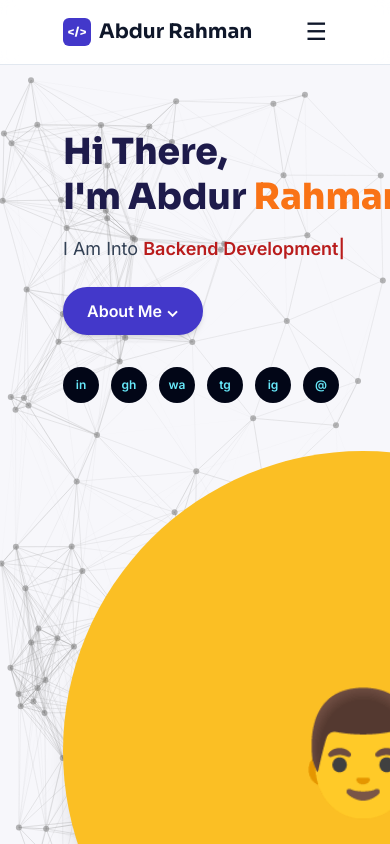
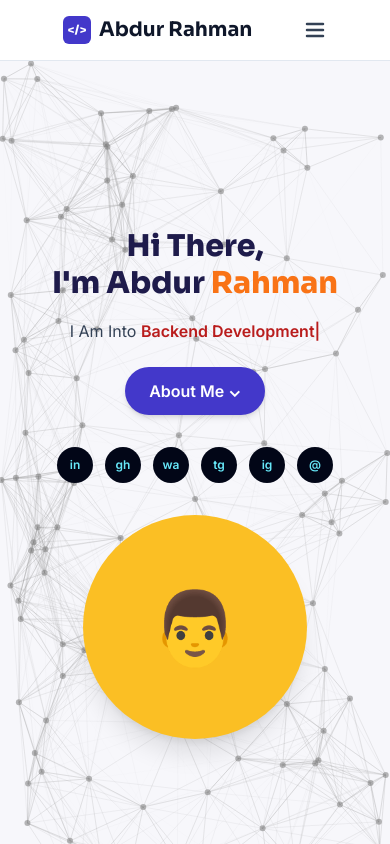
Before and after one commit to AbuDeveloperPassio/demo-portfolio, a React (Vite) app: page / in a window 390 px wide. Shown: the top 844 px of the page. Built offline with nearby package versions, Linux system fonts and the light colour scheme.

Commit message:
fix deployment

```diff
--- a/src/components/Education.jsx
+++ b/src/components/Education.jsx
@@ -15,31 +15,43 @@ const EDUCATION = [
     title: 'Secondary School Leaving Certificate',
     place: 'Punitha Arockia Annai Higher Secondary School',
     years: '2016-2017 | Completed With 86%',
-    icon: '📘',
+    icon: '📱',
   },
 ]
 
 export default function Education() {
   return (
-    <section id="education" className="bg-[#F0F1FB] py-40 fade-up">
-      <div className="w-4/5 mx-auto px-6">
-        <h2 className="font-display text-3xl font-bold text-center flex items-center gap-2 justify-center">
+    <section id="education" className="bg-[#F0F1FB] py-20 md:py-40 fade-up">
+      <div className="w-full max-w-6xl mx-auto px-4 md:px-6">
+        <h2 className="font-display text-2xl md:text-4xl font-bold text-center flex items-center gap-2 justify-center mb-2">
           🎓 My <span className="text-indigo-700">Education</span>
         </h2>
-        <p className="text-center text-slate-500 mt-2">
+        <p className="text-center text-slate-500 text-xs md:text-base mt-3 px-2 md:px-4">
           Education Is Not The Learning Of Facts, But The Training Of The Mind To Think.
         </p>
 
-        <div className="mt-10 flex flex-col gap-5">
+        <div className="mt-8 md:mt-12 flex flex-col gap-4 md:gap-6">
           {EDUCATION.map((e) => (
-            <div key={e.title} className="bg-white rounded-xl shadow-sm flex overflow-hidden min-h-40">
-              <div className="w-28 md:w-40 bg-indigo-100 flex items-center justify-center text-4xl shrink-0">
+            <div
+              key={e.title}
+              className="bg-white rounded-xl shadow-sm hover:shadow-md transition-shadow flex overflow-hidden"
+            >
+              {/* Icon Container */}
+              <div className="w-20 md:w-28 bg-indigo-100 flex items-center justify-center text-3xl md:text-4xl shrink-0">
                 {e.icon}
               </div>
-              <div className="p-6">
-                <h3 className="font-bold text-lg text-indigo-950">{e.title}</h3>
-                <p className="text-slate-500 text-sm">{e.place}</p>
-                <p className="text-green-600 font-semibold mt-1 text-sm">{e.years}</p>
+
+              {/* Content Container */}
+              <div className="p-4 md:p-6 flex-grow">
+                <h3 className="font-bold text-base md:text-lg text-indigo-950">
+                  {e.title}
+                </h3>
+                <p className="text-slate-500 text-xs md:text-sm mt-1">
+                  {e.place}
+                </p>
+                <p className="text-green-600 font-semibold mt-2 text-xs md:text-sm">
+                  {e.years}
+                </p>
               </div>
             </div>
           ))}
--- a/src/components/Hero.jsx
+++ b/src/components/Hero.jsx
@@ -7,18 +7,21 @@ export default function Hero() {
   const typed = useTypewriter('Backend Development')
 
   return (
-    <section id="home" className="relative bg-[#F7F7FB] overflow-hidden min-h-[92vh] flex items-center">
+    <section id="home" className="relative bg-[#F7F7FB] overflow-hidden min-h-screen flex items-center justify-center py-12">
       <ParticleField />
 
-      <div className="relative w-4/5 mx-auto px-6 py-16 grid md:grid-cols-2 items-center gap-12">
-        <div>
-          <h1 className="font-display text-4xl md:text-5xl font-extrabold text-indigo-950 leading-tight">
+      <div className="relative w-full max-w-md mx-auto px-4 md:max-w-none md:w-4/5">
+        <div className="flex flex-col md:grid md:grid-cols-2 items-center gap-8 md:gap-12">
+
+          {/* Text Content - Top on Mobile */}
+          <div className="md:order-1 text-center md:text-left w-full md:w-auto">
+            <h1 className="font-display text-3xl sm:text-4xl md:text-5xl font-extrabold text-indigo-950 leading-tight">
               Hi There,
               <br />
               I'm Abdur <span className="text-orange-500">Rahman</span>
             </h1>
 
-          <p className="mt-4 text-lg text-slate-700">
+            <p className="mt-4 text-base sm:text-lg text-slate-700">
               I Am Into{' '}
               <span className="text-red-700 font-semibold">
                 {typed}
@@ -26,15 +29,15 @@ export default function Hero() {
               </span>
             </p>
 
-
-         <a   href="#about"
+            <a
+              href="#about"
               className="inline-block mt-6 bg-indigo-700 text-white font-semibold px-6 py-3 rounded-full shadow-md
                          hover:bg-indigo-800 transition-colors"
             >
               About Me ⌄
             </a>
 
-          <div className="flex gap-3 mt-8">
+            <div className="flex justify-center md:justify-start gap-3 mt-8">
               <Social label="in" />
               <Social label="gh" />
               <Social label="wa" />
@@ -44,14 +47,16 @@ export default function Hero() {
             </div>
           </div>
 
-        <div className="flex justify-center">
+          {/* Emoji Circle - Bottom on Mobile */}
+          <div className="md:order-2 flex justify-center w-full md:w-auto">
             <TiltCard>
-          <div className="w-[600px] h-[600px] rounded-full bg-amber-400 flex items-center justify-center text-[120px] shadow-xl">
+              <div className="w-56 h-56 sm:w-72 sm:h-72 md:w-96 md:h-96 rounded-full bg-amber-400 flex items-center justify-center text-7xl sm:text-8xl md:text-[120px] shadow-xl">
                 👨
               </div>
             </TiltCard>
           </div>
         </div>
+      </div>
     </section>
   )
 }
--- a/src/components/Navbar.jsx
+++ b/src/components/Navbar.jsx
@@ -6,7 +6,7 @@ export default function Navbar() {
   const [open, setOpen] = useState(false)
 
   return (
-    <header className="sticky top-0 z-40 bg-white/90 backdrop-blur border-b border-slate-200">
+    <header className="sticky top-0 z-40 bg-white border-b border-slate-200">
       <div className="w-4/5 mx-auto flex items-center justify-between px-6 py-4">
         <a href="#home" className="font-display font-bold text-xl flex items-center gap-2">
           <span className="w-7 h-7 rounded-md bg-indigo-700 text-white flex items-center justify-center text-xs">
@@ -27,29 +27,85 @@ export default function Navbar() {
           ))}
         </nav>
 
+        {/* Hamburger Menu Button with Animation */}
         <button
-          className="md:hidden text-2xl"
+          className="md:hidden text-slate-700 transition-all duration-300"
           onClick={() => setOpen(!open)}
           aria-label="Toggle menu"
         >
-          ☰
+          {!open ? (
+            <svg
+              className="w-6 h-6 transition-all duration-300 hover:scale-110"
+              fill="none"
+              stroke="currentColor"
+              viewBox="0 0 24 24"
+            >
+              <path
+                strokeLinecap="round"
+                strokeLinejoin="round"
+                strokeWidth={2.5}
+                d="M4 6h16M4 12h16M4 18h16"
+              />
+            </svg>
+          ) : (
+            <svg
+              className="w-6 h-6 transition-all duration-300 rotate-0 hover:scale-110"
+              fill="none"
+              stroke="currentColor"
+              viewBox="0 0 24 24"
+            >
+              <path
+                strokeLinecap="round"
+                strokeLinejoin="round"
+                strokeWidth={2.5}
+                d="M6 18L18 6M6 6l12 12"
+              />
+            </svg>
+          )}
         </button>
       </div>
 
+      {/* Mobile Drawer Overlay */}
       {open && (
-        <div className="md:hidden flex flex-col gap-3 px-6 pb-4 font-medium text-slate-700 text-lg">
-          {LINKS.map((l) => (
+        <div
+          className="fixed inset-0 bg-slate-900/60 md:hidden z-40"
+          onClick={() => setOpen(false)}
+        />
+      )}
+
+      {/* Mobile Drawer Menu - Slides from Right */}
+      <div
+        className={`fixed top-0 right-0 h-screen w-64 bg-indigo-900 text-white md:hidden z-50 transition-transform duration-300 ease-in-out overflow-hidden ${
+          open ? 'translate-x-0' : 'translate-x-full'
+        }`}
+      >
+        {/* X Button Only */}
+        <div className="flex justify-end p-4">
+          <button
+            onClick={() => setOpen(false)}
+            className="text-2xl font-bold text-white hover:text-indigo-300 transition-colors"
+            aria-label="Close menu"
+          >
+            ✕
+          </button>
+        </div>
+
+        {/* Navigation Links */}
+        <nav className="flex flex-col gap-0 pt-4">
+          {LINKS.map((l, idx) => (
             <a
               key={l}
               href={`#${l.toLowerCase()}`}
               onClick={() => setOpen(false)}
-              className="pb-1 border-b-2 border-transparent hover:border-b-4 hover:border-indigo-700 hover:text-indigo-700 transition-all"
+              className={`text-lg font-medium px-6 py-4 hover:bg-indigo-800 hover:text-indigo-200 transition-all border-b border-indigo-700 ${
+                idx === 2 ? 'border-b-4 border-indigo-400' : ''
+              }`}
             >
               {l}
             </a>
           ))}
-        </div>
-      )}
+        </nav>
+      </div>
     </header>
   )
 }
--- a/src/components/Skills.jsx
+++ b/src/components/Skills.jsx
@@ -15,22 +15,28 @@ const SKILLS = [
 
 export default function Skills() {
   return (
-    <section id="skills" className="bg-indigo-800 py-40 min-h-[700px] fade-up">
-      <div className="w-4/5 mx-auto px-6">
-        <h2 className="font-display text-5xl font-bold text-white flex items-center gap-3 justify-center mb-16">
-          🖥️ Skills &amp; <span className="text-amber-400">Abilities</span>
-        </h2>
+    <section id="skills" className="bg-indigo-700 py-20 md:py-40 min-h-screen fade-up">
+      <div className="w-full max-w-6xl mx-auto px-4 md:px-6 lg:px-8">
+        <div className="flex items-center gap-3 mb-12 md:mb-20">
+          <span className="text-3xl md:text-4xl">🖥️</span>
+          <h2 className="font-display text-4xl md:text-5xl lg:text-6xl font-bold text-white">
+            Skills <span className="text-amber-300">Abilities</span><br className="hidden sm:block" />
+            <span className="text-white">&</span>
+          </h2>
+        </div>
 
-        <div className="bg-black/30 rounded-3xl p-12">
-          <div className="grid grid-cols-2 sm:grid-cols-3 lg:grid-cols-6 gap-6">
+        <div className="bg-indigo-900/50 rounded-3xl p-6 md:p-10 lg:p-12 backdrop-blur-sm">
+          <div className="grid grid-cols-2 lg:grid-cols-3 xl:grid-cols-4 gap-4 md:gap-6 lg:gap-8">
             {SKILLS.map((s) => (
               <div
                 key={s.name}
-                className="bg-slate-950 rounded-2xl p-8 flex flex-col items-center gap-4 text-white border border-transparent
-                           transition-all hover:border-amber-400 hover:scale-105 min-h-[180px] justify-center w-full"
+                className="bg-slate-950 rounded-2xl p-6 md:p-8 flex flex-col items-center justify-center gap-3 text-white
+                           border border-slate-800 transition-all duration-300
+                           hover:border-amber-400 hover:scale-110 hover:shadow-lg hover:shadow-amber-400/20
+                           min-h-[140px] md:min-h-[160px] lg:min-h-[180px]"
               >
-                <span className="text-5xl">{s.icon}</span>
-                <span className="text-base font-medium text-center">{s.name}</span>
+                <span className="text-4xl md:text-5xl lg:text-6xl drop-shadow-lg">{s.icon}</span>
+                <span className="text-xs md:text-sm lg:text-base font-semibold text-center tracking-tight">{s.name}</span>
               </div>
             ))}
           </div>
```
Lines whose indentation alone changed are shown as unchanged.
